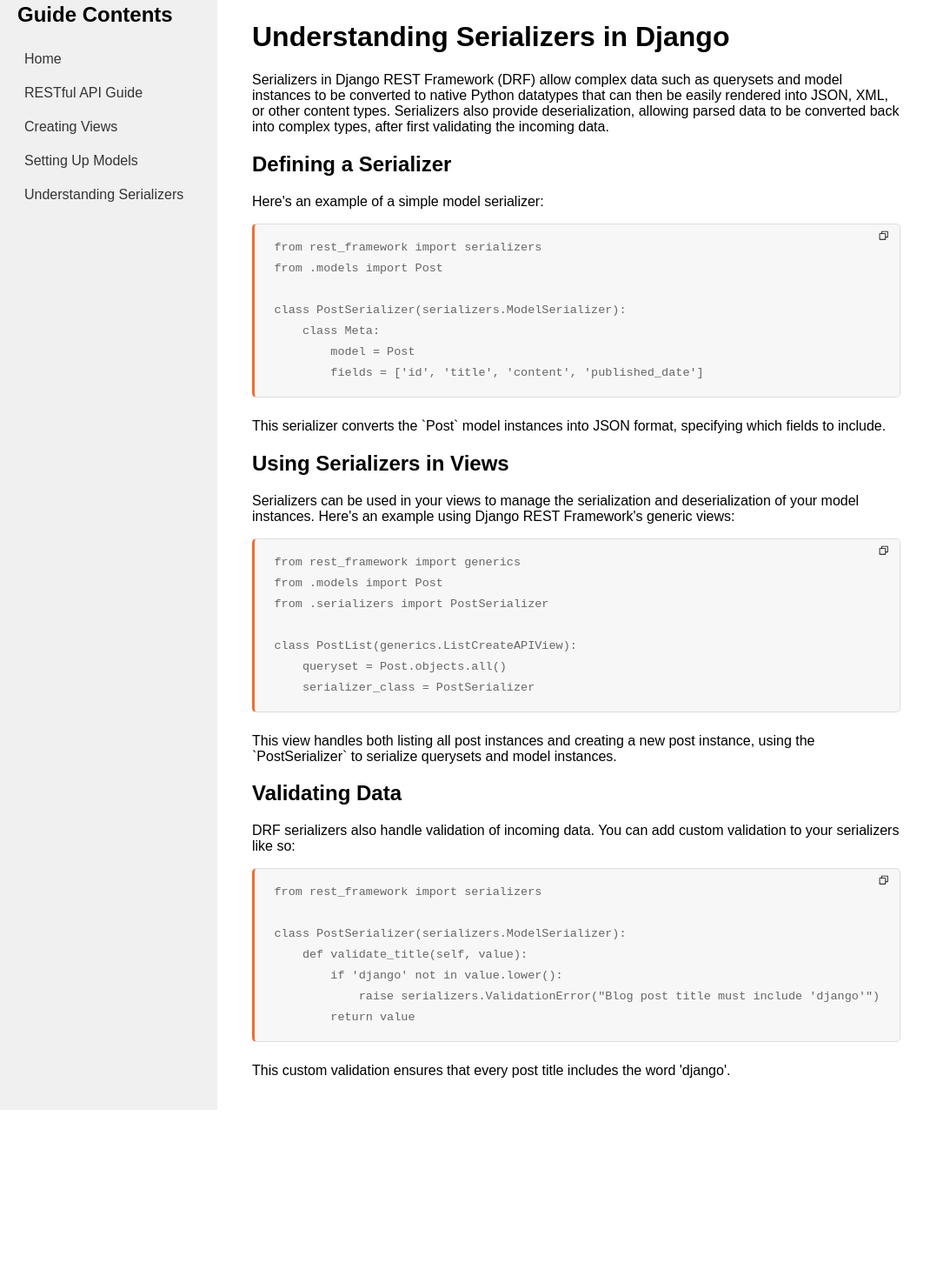
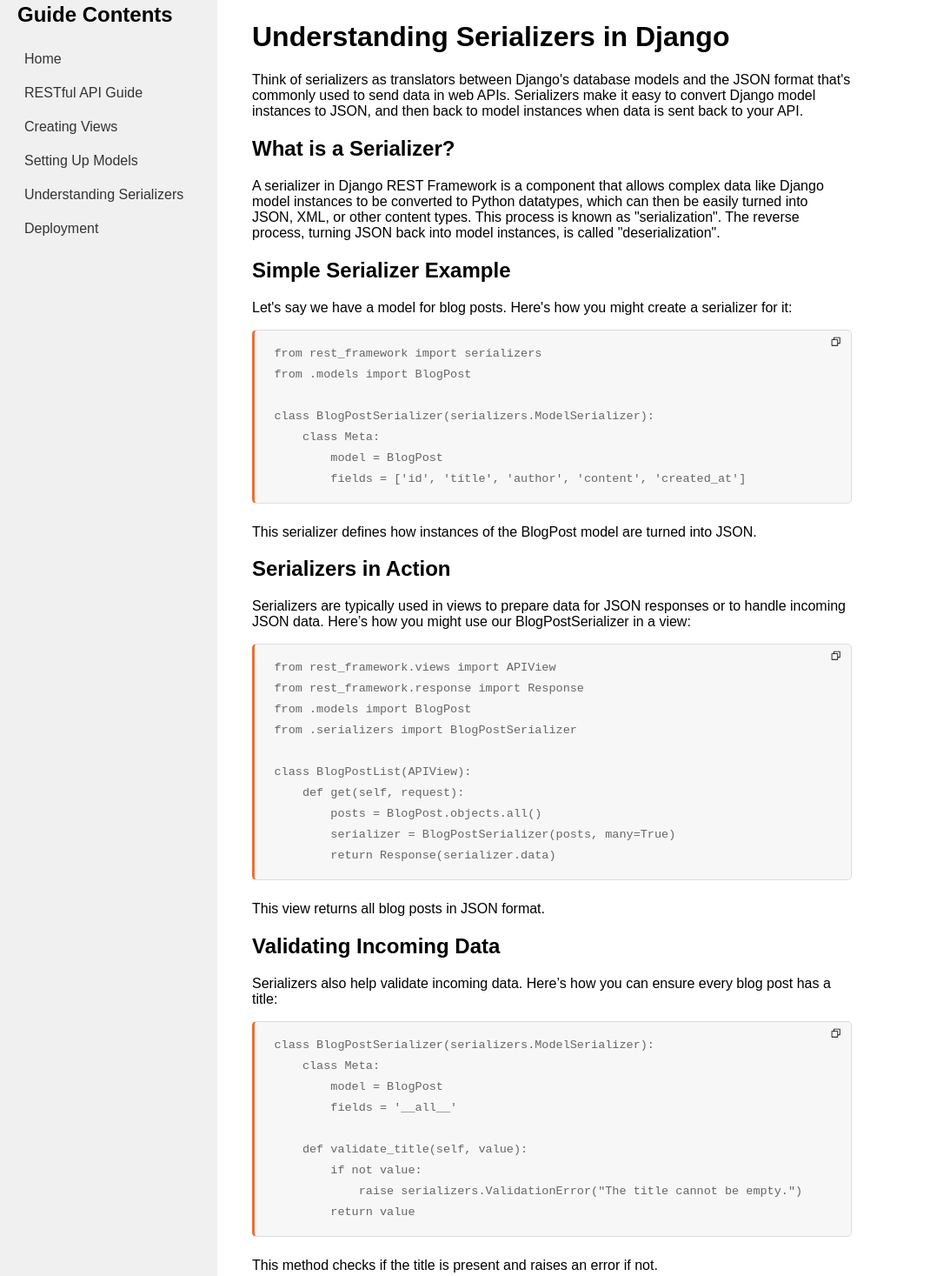
Before and after one commit to tm-LBenson/django-instructions, a plain HTML site: page serializers_guide.html in a window 1280 px wide. Shown: the part 17-1484 px from the top of the page at 87% size, without its empty margins (0-1070 px from the left). Before the commit the page ends 1293 px from the top, so only its background shows below. Drawn offline with nearby package versions, Linux system fonts and the light colour scheme.

Commit message:
update info for migrations and serializers

```diff
--- a/serializers_guide.html
+++ b/serializers_guide.html
@@ -6,7 +6,6 @@
     <title>Understanding Serializers in Django</title>
     <link rel="stylesheet" href="styles.css">
     <link rel="icon" type="image/svg+xml" href="favicon.svg">
-
 </head>
 <body>
 <main class="grid-container">
@@ -15,52 +14,61 @@
         <nav>
             <ul>
                 <li><a href="index.html">Home</a></li>
-                <li><a href="restful_api_guide.html" >RESTful API Guide</a></li>
+                <li><a href="restful_api_guide.html">RESTful API Guide</a></li>
                 <li><a href="views_guide.html">Creating Views</a></li>
                 <li><a href="models_guide.html">Setting Up Models</a></li>
                 <li><a href="serializers_guide.html" class="active">Understanding Serializers</a></li>
+                <li><a href="deployment.html">Deployment</a></li>
             </ul>
         </nav>
     </div>
     <div class="content">
         <h1>Understanding Serializers in Django</h1>
-        <p>Serializers in Django REST Framework (DRF) allow complex data such as querysets and model instances to be converted to native Python datatypes that can then be easily rendered into JSON, XML, or other content types. Serializers also provide deserialization, allowing parsed data to be converted back into complex types, after first validating the incoming data.</p>
 
-        <h2>Defining a Serializer</h2>
-        <p>Here's an example of a simple model serializer:</p>
+        <p>Think of serializers as translators between Django's database models and the JSON format that's commonly used to send data in web APIs. Serializers make it easy to convert Django model instances to JSON, and then back to model instances when data is sent back to your API.</p>
+
+        <h2>What is a Serializer?</h2>
+        <p>A serializer in Django REST Framework is a component that allows complex data like Django model instances to be converted to Python datatypes, which can then be easily turned into JSON, XML, or other content types. This process is known as "serialization". The reverse process, turning JSON back into model instances, is called "deserialization".</p>
+
+        <h2>Simple Serializer Example</h2>
+        <p>Let's say we have a model for blog posts. Here's how you might create a serializer for it:</p>
         <pre><code>from rest_framework import serializers
-from .models import Post
+from .models import BlogPost
 
-class PostSerializer(serializers.ModelSerializer):
+class BlogPostSerializer(serializers.ModelSerializer):
     class Meta:
-        model = Post
-        fields = ['id', 'title', 'content', 'published_date']</code></pre>
+        model = BlogPost
+        fields = ['id', 'title', 'author', 'content', 'created_at']</code></pre>
+        <p>This serializer defines how instances of the BlogPost model are turned into JSON.</p>
 
-        <p>This serializer converts the `Post` model instances into JSON format, specifying which fields to include.</p>
+        <h2>Serializers in Action</h2>
+        <p>Serializers are typically used in views to prepare data for JSON responses or to handle incoming JSON data. Here’s how you might use our BlogPostSerializer in a view:</p>
+        <pre><code>from rest_framework.views import APIView
+from rest_framework.response import Response
+from .models import BlogPost
+from .serializers import BlogPostSerializer
 
-        <h2>Using Serializers in Views</h2>
-        <p>Serializers can be used in your views to manage the serialization and deserialization of your model instances. Here's an example using Django REST Framework's generic views:</p>
-        <pre><code>from rest_framework import generics
-from .models import Post
-from .serializers import PostSerializer
+class BlogPostList(APIView):
+    def get(self, request):
+        posts = BlogPost.objects.all()
+        serializer = BlogPostSerializer(posts, many=True)
+        return Response(serializer.data)</code></pre>
+        <p>This view returns all blog posts in JSON format.</p>
 
-class PostList(generics.ListCreateAPIView):
-    queryset = Post.objects.all()
-    serializer_class = PostSerializer</code></pre>
+        <h2>Validating Incoming Data</h2>
+        <p>Serializers also help validate incoming data. Here’s how you can ensure every blog post has a title:</p>
+        <pre><code>class BlogPostSerializer(serializers.ModelSerializer):
+    class Meta:
+        model = BlogPost
+        fields = '__all__'
 
-        <p>This view handles both listing all post instances and creating a new post instance, using the `PostSerializer` to serialize querysets and model instances.</p>
+    def validate_title(self, value):
+        if not value:
+            raise serializers.ValidationError("The title cannot be empty.")
+        return value</code></pre>
+        <p>This method checks if the title is present and raises an error if not.</p>
 
-        <h2>Validating Data</h2>
-        <p>DRF serializers also handle validation of incoming data. You can add custom validation to your serializers like so:</p>
-        <pre><code>from rest_framework import serializers
-
-class PostSerializer(serializers.ModelSerializer):
-    def validate_title(self, value):
-        if 'django' not in value.lower():
-            raise serializers.ValidationError("Blog post title must include 'django'")
-        return value</code></pre>
-
-        <p>This custom validation ensures that every post title includes the word 'django'.</p>
+        <p>Understanding serializers is key to working effectively with Django REST Framework. They bridge the gap between the web's JSON data and your application's database models.</p>
     </div>
 </main>
 <script src="injectCopyButtons.js"></script>
```
Also changed, not shown: restful_api_guide.html (+16 -3 lines).
